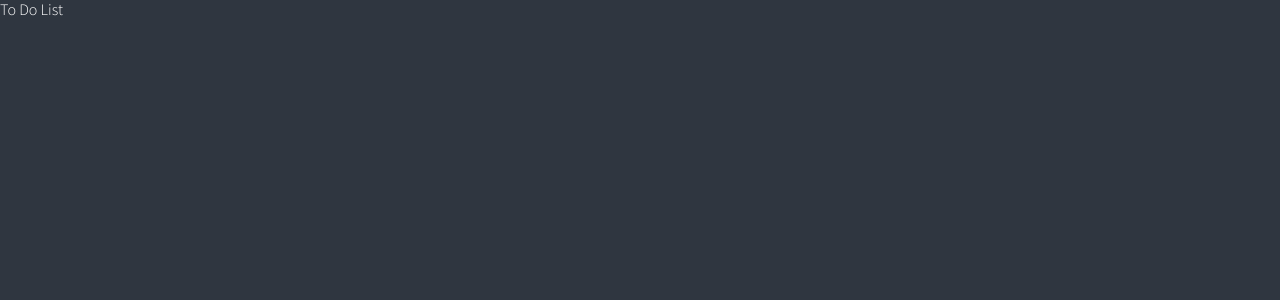
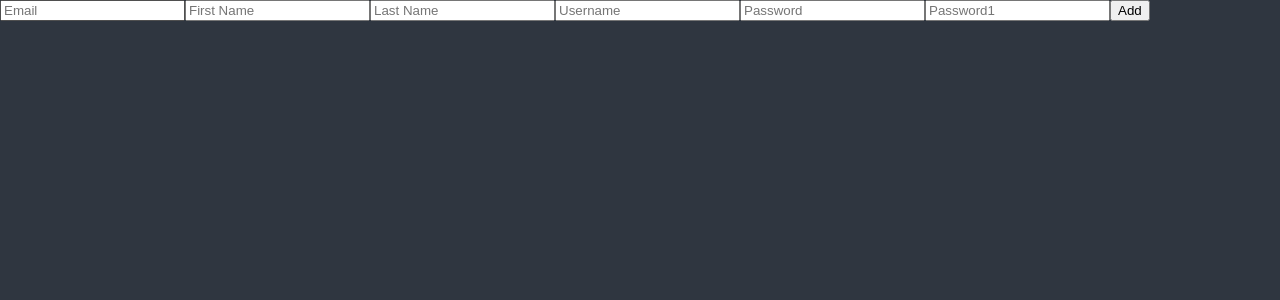
Before and after one commit to zeronedev/react-todo-v2201, a React (Create React App) app: page / in a window 1280 px wide. Shown: the top 300 px of the page. Built offline with nearby package versions, Linux system fonts and the light colour scheme.

Commit message:
#5.6 Forms: ...register(),watch()

```diff
--- a/src/ToDoList.tsx
+++ b/src/ToDoList.tsx
@@ -1,4 +1,20 @@
+import { useForm } from "react-hook-form";
+
 function ToDoList() {
-  return <div>To Do List</div>;
+  const { register, watch } = useForm();
+  console.log(watch());
+  return (
+    <div>
+      <form>
+        <input {...register("email")} placeholder="Email" />
+        <input {...register("firstName")} placeholder="First Name" />
+        <input {...register("lastName")} placeholder="Last Name" />
+        <input {...register("username")} placeholder="Username" />
+        <input {...register("password")} placeholder="Password" />
+        <input {...register("password1")} placeholder="Password1" />
+        <button>Add</button>
+      </form>
+    </div>
+  );
 }
 export default ToDoList;
```
Also changed, not shown: 1 other file (tests, documents, lock files or other folders).
